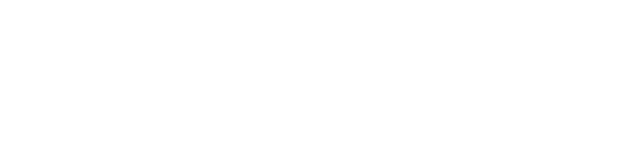
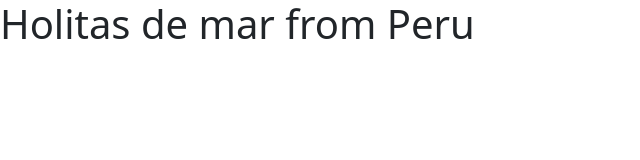
Before and after one commit to FreddyxD5/ProyectU5-FrontEnd, a plain HTML site: page index.html in a window 1280 px wide. Shown: the whole page, without its empty margins (0-640 px from the left). Drawn offline with nearby package versions, Linux system fonts and the light colour scheme.

Commit message:
Update index.html

```diff
--- a/index.html
+++ b/index.html
@@ -11,9 +11,12 @@
       integrity="sha384-rbsA2VBKQhggwzxH7pPCaAqO46MgnOM80zW1RWuH61DGLwZJEdK2Kadq2F9CUG65"
       crossorigin="anonymous"
     />
+
   </head>
   <body>
+    <h1>Holitas de mar from Peru</h1>
     <div class="container mt-4">
+
       <div class="row"></div>
     </div>
     <script
```
